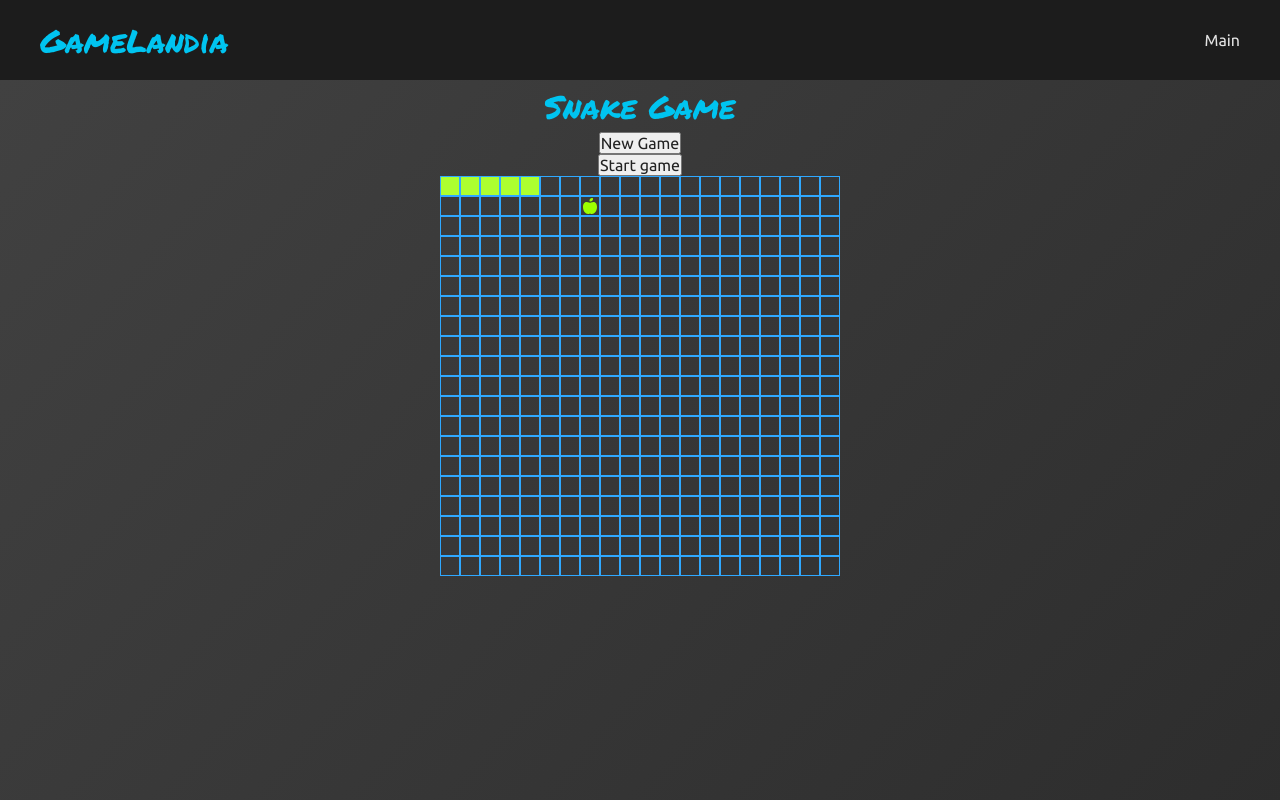
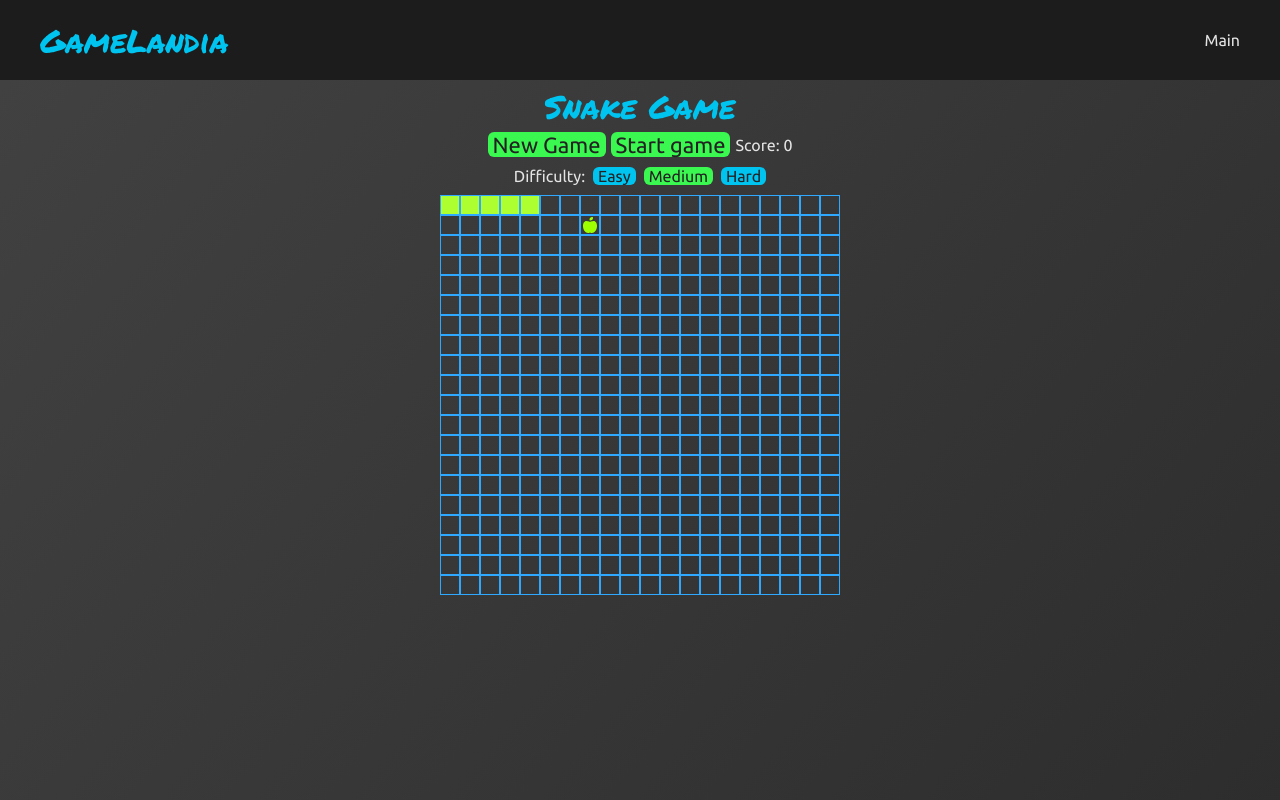
Before and after one commit to Nikitapil/gamelandia, a React (Create React App) app: page /gamelandia/snake in a window 1280 px wide. Built offline with nearby package versions, Linux system fonts and the light colour scheme.

Commit message:
finish snake game

```diff
--- a/src/Pages/Snake.tsx
+++ b/src/Pages/Snake.tsx
@@ -5,13 +5,11 @@ import { SnakeBoardModel } from "../models/snake/SnakeBoardModel";
 import "../styles/snake.scss";
 export const Snake = () => {
   const [board, setBoard] = useState<SnakeBoardModel | null>(null);
-  const [gameOver, setGameOver] = useState('');
-  const [isClickAvailable, setIsClickAvailable] = useState(true)
-  // eslint-disable-next-line @typescript-eslint/no-unused-vars
-  const [timer, setTimer] = useState(100)
-  const [isNewGameButtonDisabled, setIsNewGameButtonDisabled] = useState(false)
+  const [gameOver, setGameOver] = useState("");
+  const [isClickAvailable, setIsClickAvailable] = useState(true);
+  const [timer, setTimer] = useState(100);
+  const [isNewGameButtonDisabled, setIsNewGameButtonDisabled] = useState(false);
   const movingTimeOut = useRef<null | ReturnType<typeof setInterval>>(null);
-
 
   const onKeyPress = (e: React.KeyboardEvent) => {
     if (board?.snake && isClickAvailable && !gameOver) {
@@ -22,7 +20,7 @@ export const Snake = () => {
       ) {
         board?.snake?.changeDirection(ESnakeDirections.RIGHT);
         startMoving();
-        redisableClick()
+        redisableClick();
       }
       if (
         e.code === "ArrowDown" &&
@@ -31,7 +29,7 @@ export const Snake = () => {
       ) {
         board?.snake?.changeDirection(ESnakeDirections.BOTTOM);
         startMoving();
-        redisableClick()
+        redisableClick();
       }
       if (
         e.code === "ArrowUp" &&
@@ -40,7 +38,7 @@ export const Snake = () => {
       ) {
         board?.snake?.changeDirection(ESnakeDirections.TOP);
         startMoving();
-        redisableClick()
+        redisableClick();
       }
       if (
         e.code === "ArrowLeft" &&
@@ -49,36 +47,36 @@ export const Snake = () => {
       ) {
         board?.snake?.changeDirection(ESnakeDirections.LEFT);
         startMoving();
-        redisableClick()
+        redisableClick();
       }
     }
   };
 
   const redisableClick = () => {
-    setIsClickAvailable(false)
+    setIsClickAvailable(false);
     setTimeout(() => {
-        setIsClickAvailable(true)
-    }, timer)
-  }
+      setIsClickAvailable(true);
+    }, timer);
+  };
 
   useEffect(() => {
-    newGame()
+    newGame();
   }, []);
 
   const newGame = () => {
-    setGameOver('')
+    setGameOver("");
     const newBoard = new SnakeBoardModel();
     newBoard.initCells();
     newBoard?.addSnake();
-    newBoard?.addFood()
+    newBoard?.addFood();
     setBoard(newBoard);
-  }
+  };
 
   const onStartGame = () => {
-      if (!isNewGameButtonDisabled) {
-        setIsNewGameButtonDisabled(true)
-        startMoving()
-      }
+    if (!isNewGameButtonDisabled) {
+      setIsNewGameButtonDisabled(true);
+      startMoving();
+    }
   };
 
   const onMove = () => {
@@ -96,7 +94,7 @@ export const Snake = () => {
   useEffect(() => {
     if (board?.gameOver) {
       setGameOver("GameOver");
-      setIsNewGameButtonDisabled(false)
+      setIsNewGameButtonDisabled(false);
       if (movingTimeOut.current) {
         clearInterval(movingTimeOut.current);
       }
@@ -106,8 +104,42 @@ export const Snake = () => {
   return (
     <div className="snake__container container" onKeyDown={onKeyPress}>
       <h2 className="snake__title">Snake Game</h2>
-      {!isNewGameButtonDisabled && <button onClick={newGame}>New Game</button>}
-      {!gameOver && <button onClick={onStartGame}>Start game</button>}
+      <div className="snake__btns">
+        {!isNewGameButtonDisabled && (
+          <button className="snake__btn" onClick={newGame}>
+            New Game
+          </button>
+        )}
+        {!gameOver && (
+          <button className="snake__btn" onClick={onStartGame}>
+            Start game
+          </button>
+        )}
+        <p>Score: {board?.score}</p>
+      </div>
+      {!isNewGameButtonDisabled && (
+        <div className="snake__difficulty">
+          <p>Difficulty:</p>
+          <button
+            className={`${timer === 150 ? "snake-current-level" : ""}`}
+            onClick={() => setTimer(150)}
+          >
+            Easy
+          </button>
+          <button
+            className={`${timer === 100 ? "snake-current-level" : ""}`}
+            onClick={() => setTimer(100)}
+          >
+            Medium
+          </button>
+          <button
+            className={`${timer === 50 ? "snake-current-level" : ""}`}
+            onClick={() => setTimer(50)}
+          >
+            Hard
+          </button>
+        </div>
+      )}
       <p>{gameOver}</p>
       <SnakeBoard board={board} />
     </div>
--- a/src/models/snake/SnakeBoardModel.ts
+++ b/src/models/snake/SnakeBoardModel.ts
@@ -6,6 +6,7 @@ export class SnakeBoardModel {
     cells:SnakeCellModel[][] = [];
     snake: SnakeModel | null = null
     gameOver:boolean = false
+    score: number = 0
     initCells() {
         for (let i = 0; i<20; i++) {
             const row = []
--- a/src/models/snake/SnakeModel.ts
+++ b/src/models/snake/SnakeModel.ts
@@ -47,6 +47,7 @@ export class SnakeModel {
         }
         this.elems.unshift(new SnakeElemModel(nextCell!, this))
         if(nextCell?.food) {
+            this.board.score++
             nextCell.food = false
             this.board.addFood()
         }
--- a/src/styles/snake.scss
+++ b/src/styles/snake.scss
@@ -31,3 +31,51 @@
 .with-snake {
     background-color: #adff2f;
 }
+.snake__btns {
+    display: flex;
+    justify-content: space-between;
+    gap: 5px;
+    margin-bottom: 10px;
+    align-items: center;
+    p {
+        color: $mainColor;
+    }
+}
+
+.snake__btn {
+    border: none;
+    padding: 0 5px;
+    background-color: #3bf851;
+    border-radius: 6px;
+    transition: 0.4s;
+    height: 25px;
+    font-size: 22px;
+    &:hover {
+      background-color: #48b73c;
+    }
+}
+.snake__difficulty {
+    display: flex;
+    gap: 8px;
+    align-items: center;
+    margin-bottom: 10px;
+    p {
+        color: $mainColor;
+    }
+    button {
+        background-color: $titleColor;
+        border: none;
+        border-radius: 6px;
+        transition: 0.4s;
+        padding: 0 5px;
+        &:hover {
+            background-color: #3c9eb7;
+          }
+    }
+}
+.snake-current-level {
+    background: #3bf851 !important;
+    &:hover {
+        background-color: #48b73c !important;
+      }
+}
```
